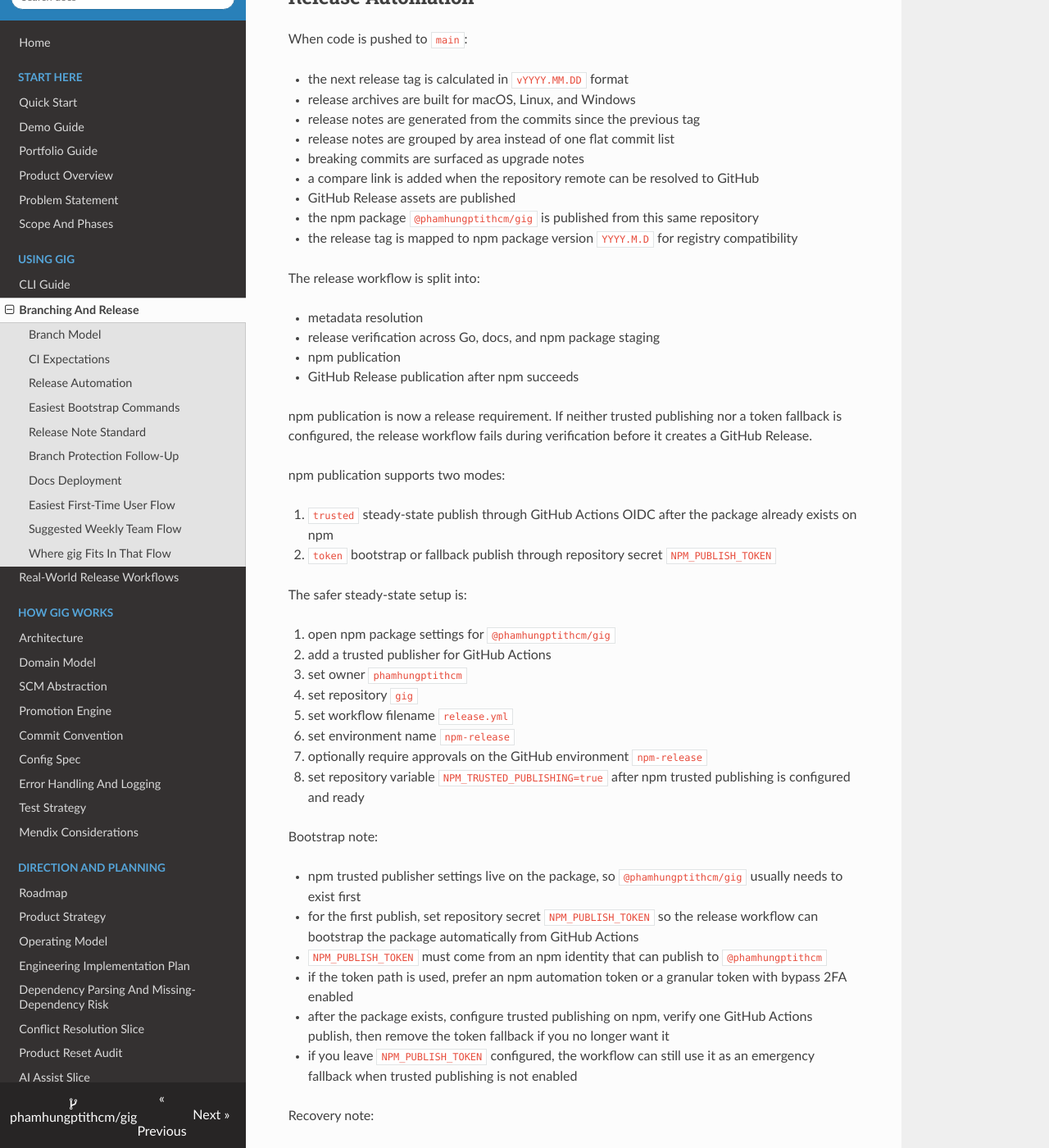
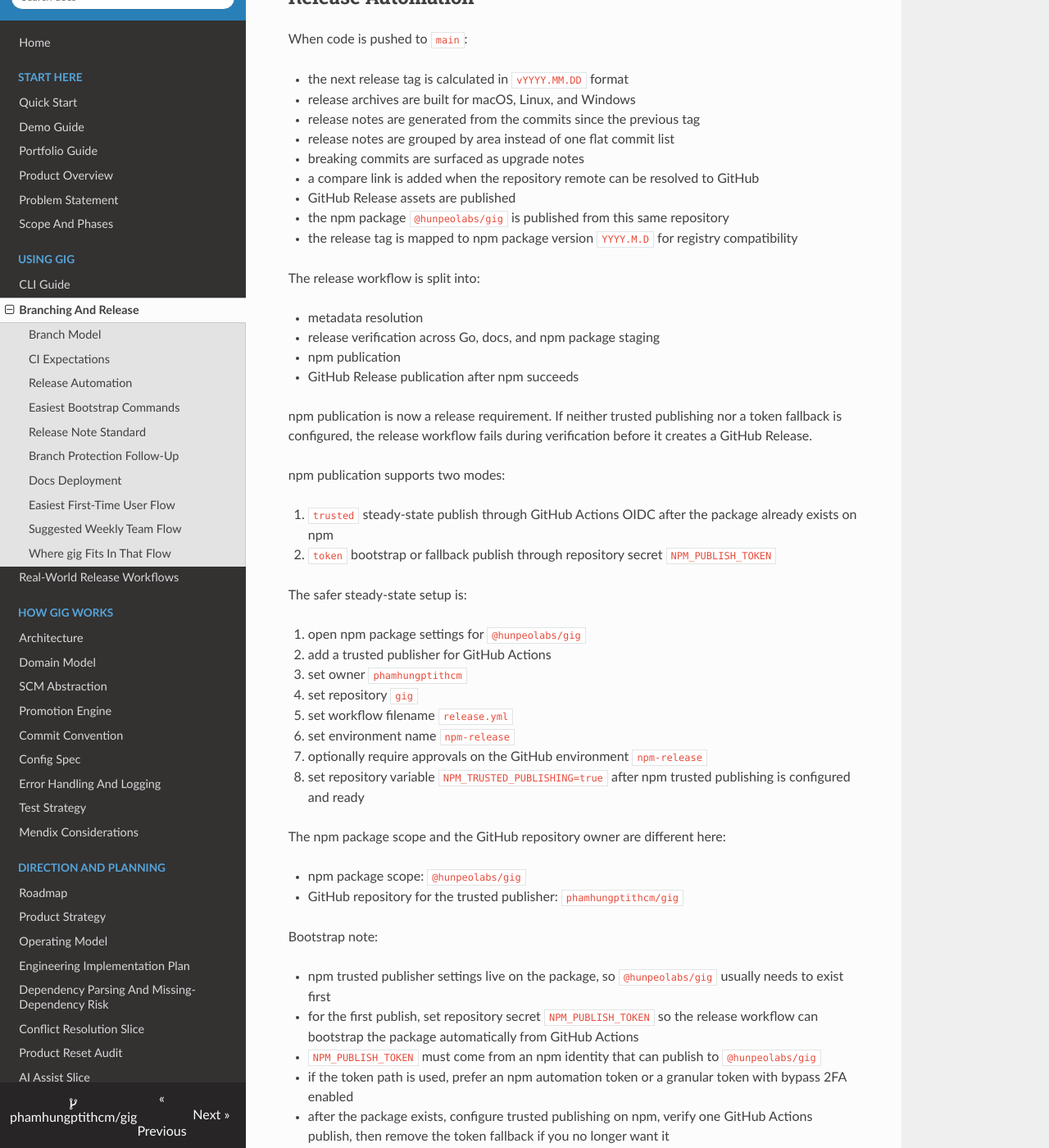
Before and after one commit to phamhungptithcm/gig, an MkDocs documentation site: the page built from docs/15-branching-and-release.md, in a window 1280 px wide and 1400 px high, scrolled down 515 px. Shown: the whole window at 82% size. Built offline with MkDocs 1.6.1, drawn with Linux system fonts in a browser that asks for light colours; nearby versions of some CDN libraries.

Commit message:
fix(release): switch npm scope to hunpeolabs
- rename the published npm package to @hunpeolabs/gig\n- update release scripts, workflow defaults, updater paths, and user docs\n- keep GitHub release and installer references on phamhungptithcm/gig while npm publishing moves to the hunpeolabs scope

```diff
--- a/docs/15-branching-and-release.md
+++ b/docs/15-branching-and-release.md
@@ -24,7 +24,7 @@ When code is pushed to `main`:
 - breaking commits are surfaced as upgrade notes
 - a compare link is added when the repository remote can be resolved to GitHub
 - GitHub Release assets are published
-- the npm package `@phamhungptithcm/gig` is published from this same repository
+- the npm package `@hunpeolabs/gig` is published from this same repository
 - the release tag is mapped to npm package version `YYYY.M.D` for registry compatibility
 
 The release workflow is split into:
@@ -46,7 +46,7 @@ npm publication supports two modes:
 
 The safer steady-state setup is:
 
-1. open npm package settings for `@phamhungptithcm/gig`
+1. open npm package settings for `@hunpeolabs/gig`
 2. add a trusted publisher for GitHub Actions
 3. set owner `phamhungptithcm`
 4. set repository `gig`
@@ -55,11 +55,16 @@ The safer steady-state setup is:
 7. optionally require approvals on the GitHub environment `npm-release`
 8. set repository variable `NPM_TRUSTED_PUBLISHING=true` after npm trusted publishing is configured and ready
 
+The npm package scope and the GitHub repository owner are different here:
+
+- npm package scope: `@hunpeolabs/gig`
+- GitHub repository for the trusted publisher: `phamhungptithcm/gig`
+
 Bootstrap note:
 
-- npm trusted publisher settings live on the package, so `@phamhungptithcm/gig` usually needs to exist first
+- npm trusted publisher settings live on the package, so `@hunpeolabs/gig` usually needs to exist first
 - for the first publish, set repository secret `NPM_PUBLISH_TOKEN` so the release workflow can bootstrap the package automatically from GitHub Actions
-- `NPM_PUBLISH_TOKEN` must come from an npm identity that can publish to `@phamhungptithcm`
+- `NPM_PUBLISH_TOKEN` must come from an npm identity that can publish to `@hunpeolabs/gig`
 - if the token path is used, prefer an npm automation token or a granular token with bypass 2FA enabled
 - after the package exists, configure trusted publishing on npm, verify one GitHub Actions publish, then remove the token fallback if you no longer want it
 - if you leave `NPM_PUBLISH_TOKEN` configured, the workflow can still use it as an emergency fallback when trusted publishing is not enabled
--- a/package.json
+++ b/package.json
@@ -1,5 +1,5 @@
 {
-  "name": "@phamhungptithcm/gig",
+  "name": "@hunpeolabs/gig",
   "version": "0.0.0-development",
   "description": "Remote-first release audit CLI for ticket-based delivery across repositories",
   "bin": {
```
Also changed, not shown: README.md (+2 -2 lines), docs/00-product-overview.md (+1 -1 lines), docs/19-quickstart.md (+2 -2 lines), 6 other files.
